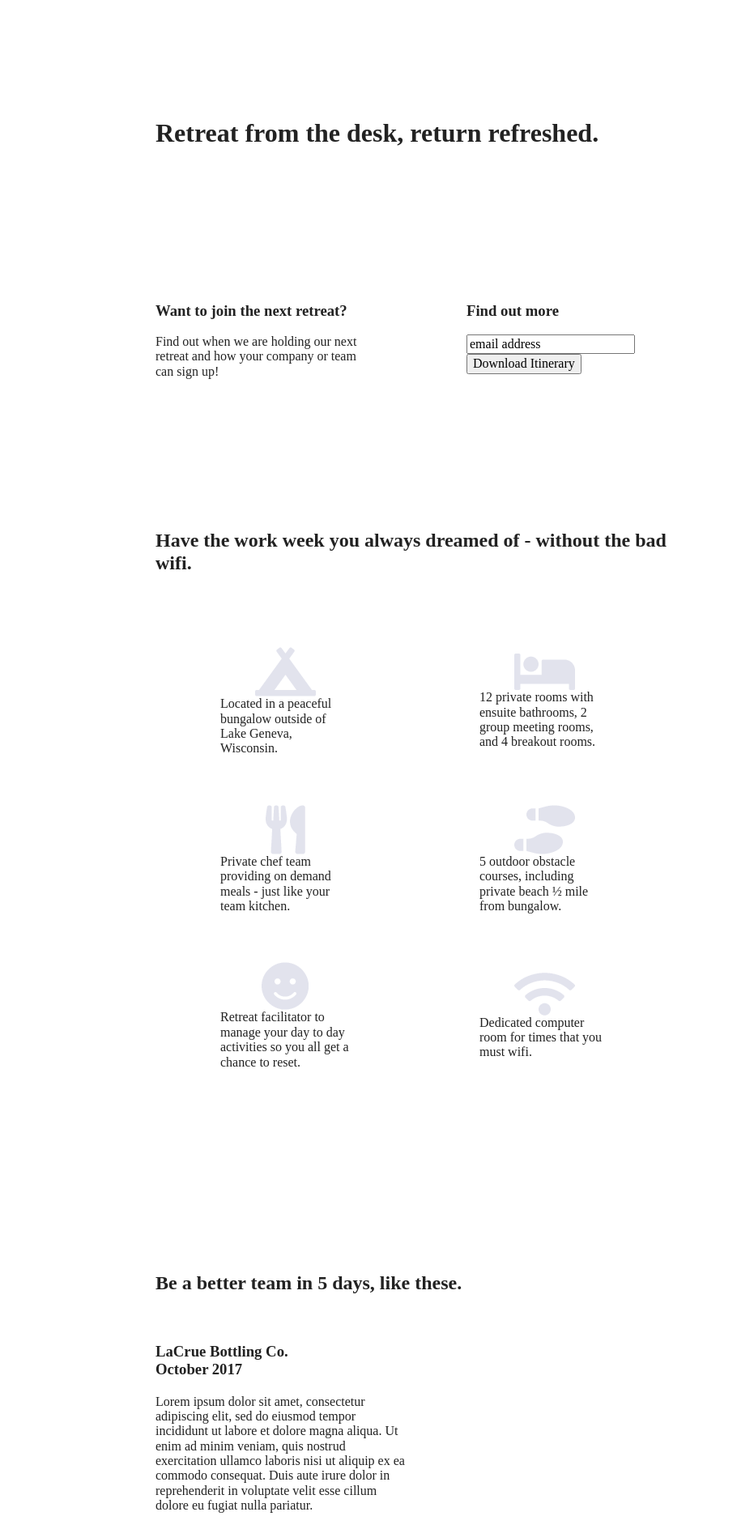
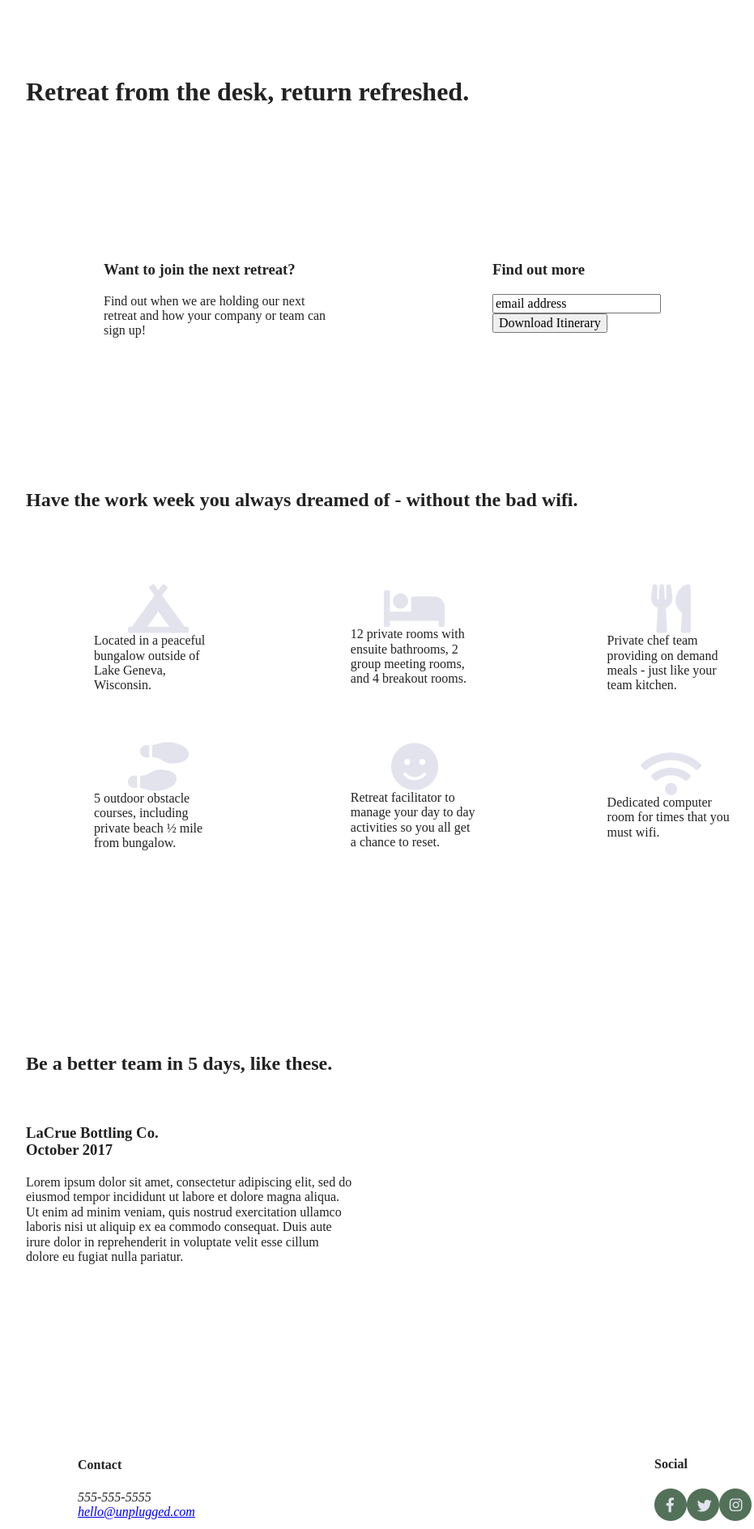
Before and after one commit to kenna-bramble/unplugged-retreat, a website built with Parcel: page index.html in a window 1280 px wide. Shown: the part 200-2088 px from the top of the page at 81% size, without its empty margins (128-1059 px from the left). Built offline with nearby package versions, Linux system fonts and the light colour scheme.

Commit message:
Added media query desktop styles

```diff
--- a/css/main.css
+++ b/css/main.css
@@ -457,11 +457,43 @@
 
 /*-----------------------Desktop Styles------------------------*/
 @media only screen and (min-width: 1200px) {
-  .features article {
+  .content-wrapper {
+    max-width: 960px;
+  }
+
+  /* Hero */
+  .hero-area h1 {
+    width: 60%;
+  }
+
+  /* Aside */
+  aside .content-wrapper {
+    justify-content: space-around;
+  }
+  aside .content-wrapper .form-description,
+  aside .content-wrapper .form {
     width: 30%;
   }
-  footer .content-wrapper {
+
+  /*Features */
+  .features h2 {
     width: 90%;
+  }
+  .features article {
+    flex-basis: 33%;
+  }
+  /* Reviews */
+  .reviews article div {
+    width: 42%;
+  }
+  /* =============== ABOUT PAGE ================ */
+  .mission h2,
+  .contact-section .content-wrapper h2 {
+    width: 95%;
+  }
+  /* ============== FAQ PAGE ================ */
+  faq h2 {
+    width: 100%;
   }
 }
 
```
